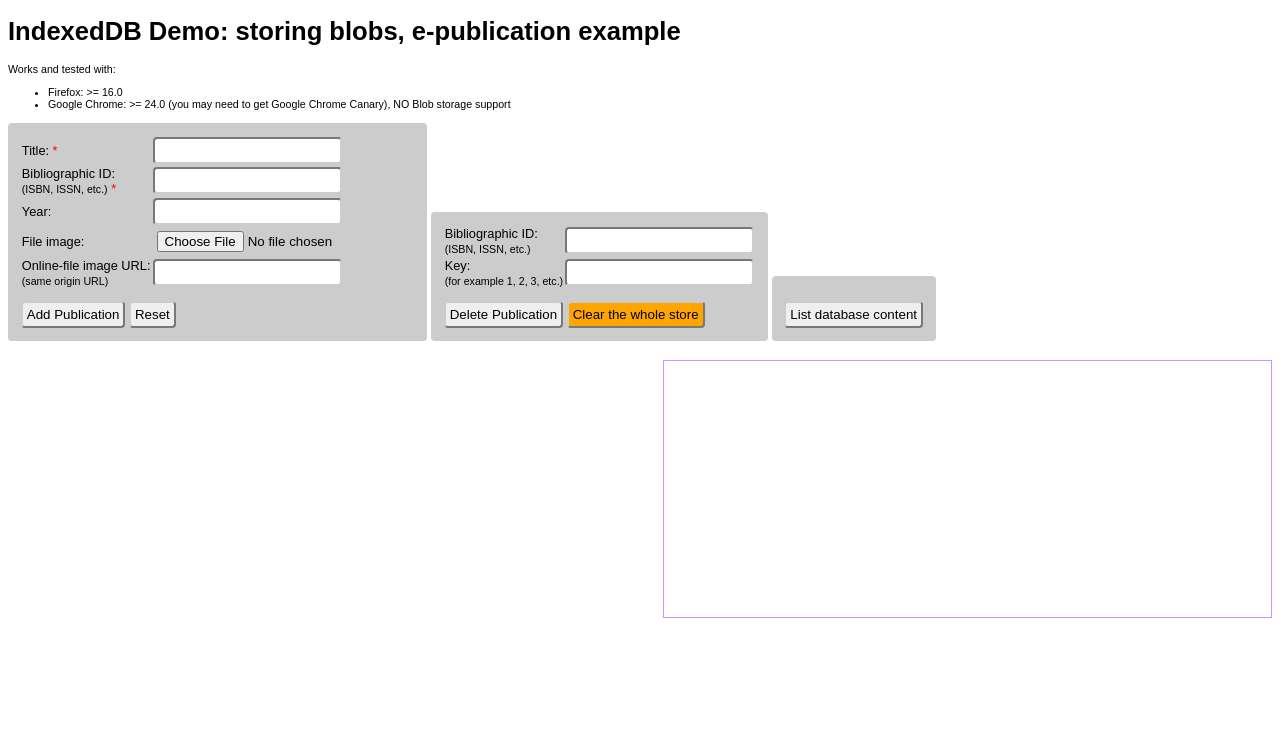
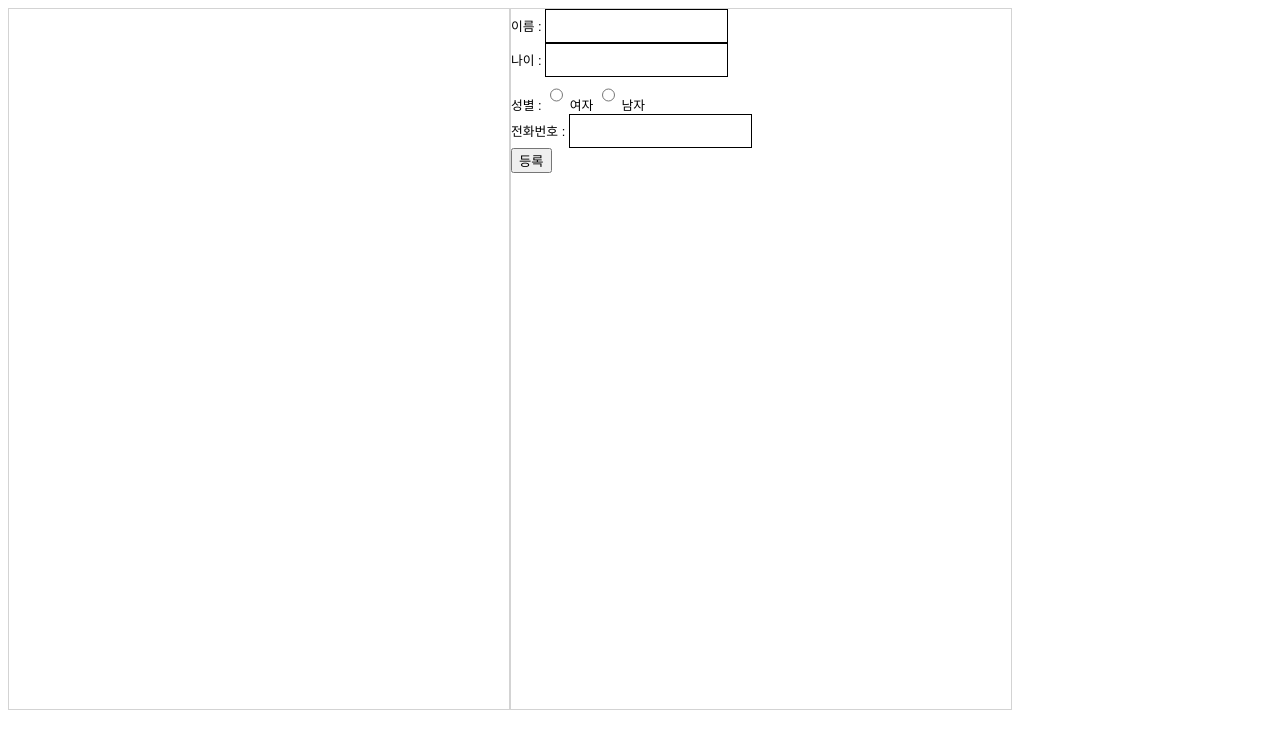
Before and after one commit to inhyeok-kim/indexeddb, a plain HTML site: page index.html in a window 1280 px wide. Drawn offline with nearby package versions, Linux system fonts and the light colour scheme.

Commit message:
1. crud 하는 중

```diff
--- a/css.css
+++ b/css.css
@@ -3,83 +3,16 @@ body {
     font-family: Sans-Serif;
   }
 
-  form {
-    background-color: #cccccc;
-    border-radius: 0.3em;
-    display: inline-block;
-    margin-bottom: 0.5em;
-    padding: 1em;
-  }
-
-  table {
-    border-collapse: collapse;
-  }
-
-  input {
-    padding: 0.3em;
-    border-color: #cccccc;
-    border-radius: 0.3em;
-  }
-
-  .required:after {
-    content: "*";
-    color: red;
-  }
-
-  .button-pane {
-    margin-top: 1em;
-  }
-
-  #pub-viewer {
-    float: right;
-    width: 48%;
-    height: 20em;
-    border: solid #d092ff 0.1em;
-  }
-  #pub-viewer iframe {
-    width: 100%;
-    height: 100%;
-  }
-
-  #pub-list {
-    width: 46%;
-    background-color: #eeeeee;
-    border-radius: 0.3em;
-  }
-  #pub-list li {
-    padding-top: 0.5em;
-    padding-bottom: 0.5em;
-    padding-right: 0.5em;
-  }
-
-  #msg {
-    margin-bottom: 1em;
-  }
-
-  .action-success {
-    padding: 0.5em;
-    color: #00d21e;
-    background-color: #eeeeee;
-    border-radius: 0.2em;
-  }
-
-  .action-failure {
-    padding: 0.5em;
-    color: #ff1408;
-    background-color: #eeeeee;
-    border-radius: 0.2em;
-  }
-
-  .note {
-    font-size: smaller;
-  }
-
-  .destructive {
-    background-color: orange;
-  }
-  .destructive:hover {
-    background-color: #ff8000;
-  }
-  .destructive:active {
-    background-color: red;
-  }
+.box {
+  border: 1px solid lightgray;
+  width: 500px;
+  height: 700px;
+  display: table-cell;
+}
+form {
+  display: inline;
+}
+input {
+  height : 30px;
+  border : 1px solid black;
+}
--- /dev/null
+++ b/database.json
@@ -0,0 +1,3 @@
+{
+    "db_name" : ""
+}
--- a/index.html
+++ b/index.html
@@ -9,136 +9,26 @@
     <link rel="stylesheet" href="/css.css">
 </head>
 <body>
-    <h1>IndexedDB Demo: storing blobs, e-publication example</h1>
-    <div class="note">
-      <p>
-        Works and tested with:
-      </p>
-      <div id="compat">
-      </div>
+    <div class="box">
+        <ul id="people_list">
+
+        </ul>
+    </div>
+    <div class="box">
+      <form id="form">
+        이름 : <input type="text" name="name" id="name">
+        <br/>
+        나이 : <input type="number" name="age" id="age">
+        <br/>
+        성별 : <input type="radio" name="gender" value="W" id="gender"> 여자
+        <input type="radio" name="gender" value="M" id="gender"> 남자
+        <br/>
+        전화번호 : <input type="text" name="telNum" id="telNum">
+        <br/>
+      </form>
+      <button onclick="insertPerson()">등록</button>
     </div>
 
-    <div id="msg">
-    </div>
-
-    <form id="register-form">
-      <table>
-        <tbody>
-          <tr>
-            <td>
-              <label for="pub-title" class="required">
-                Title:
-              </label>
-            </td>
-            <td>
-              <input type="text" id="pub-title" name="pub-title" />
-            </td>
-          </tr>
-          <tr>
-            <td>
-              <label for="pub-biblioid" class="required">
-                Bibliographic ID:<br/>
-                <span class="note">(ISBN, ISSN, etc.)</span>
-              </label>
-            </td>
-            <td>
-              <input type="text" id="pub-biblioid" name="pub-biblioid"/>
-            </td>
-          </tr>
-          <tr>
-            <td>
-              <label for="pub-year">
-                Year:
-              </label>
-            </td>
-            <td>
-              <input type="number" id="pub-year" name="pub-year" />
-            </td>
-          </tr>
-        </tbody>
-        <tbody>
-          <tr>
-            <td>
-              <label for="pub-file">
-                File image:
-              </label>
-            </td>
-            <td>
-              <input type="file" id="pub-file"/>
-            </td>
-          </tr>
-          <tr>
-            <td>
-              <label for="pub-file-url">
-                Online-file image URL:<br/>
-                <span class="note">(same origin URL)</span>
-              </label>
-            </td>
-            <td>
-              <input type="text" id="pub-file-url" name="pub-file-url"/>
-            </td>
-          </tr>
-        </tbody>
-      </table>
-
-      <div class="button-pane">
-        <input type="button" id="add-button" value="Add Publication" />
-        <input type="reset" id="register-form-reset"/>
-      </div>
-    </form>
-
-    <form id="delete-form">
-      <table>
-        <tbody>
-          <tr>
-            <td>
-              <label for="pub-biblioid-to-delete">
-                Bibliographic ID:<br/>
-                <span class="note">(ISBN, ISSN, etc.)</span>
-              </label>
-            </td>
-            <td>
-              <input type="text" id="pub-biblioid-to-delete"
-                     name="pub-biblioid-to-delete" />
-            </td>
-          </tr>
-          <tr>
-            <td>
-              <label for="key-to-delete">
-                Key:<br/>
-                <span class="note">(for example 1, 2, 3, etc.)</span>
-              </label>
-            </td>
-            <td>
-              <input type="text" id="key-to-delete"
-                     name="key-to-delete" />
-            </td>
-          </tr>
-        </tbody>
-      </table>
-      <div class="button-pane">
-        <input type="button" id="delete-button" value="Delete Publication" />
-        <input type="button" id="clear-store-button"
-               value="Clear the whole store" class="destructive" />
-      </div>
-    </form>
-
-    <form id="search-form">
-      <div class="button-pane">
-        <input type="button" id="search-list-button"
-               value="List database content" />
-      </div>
-    </form>
-
-    <div>
-      <div id="pub-msg">
-      </div>
-      <div id="pub-viewer">
-      </div>
-      <ul id="pub-list">
-      </ul>
-    </div>
-    <script type="text/javascript" src="https://ajax.googleapis.com/ajax/libs/jquery/1.8.3/jquery.min.js"></script>
-    <script src="/main.js"></script>
+    <script src="/indexedDB.js"></script>
 </body>
 </html>
--- a/indexedDB.js
+++ b/indexedDB.js
@@ -1,14 +1,23 @@
+// 공통부
+
 var runType = "dev"; // dev || prod
 const DB_NAME = "crud";
 const DB_VERSION = '1';
 var db;
+const tables = {
+    people : "people",
+}
+const Mode = {
+    read : "readonly",
+    edit : "readwrite",
+}
 
 if(!window.indexedDB){
     alert("Sorry, Your Browser didn't support IndexedDB.");
     window.close();
     history.back();
 }
-
+openDB();
 function openDB(){ // DB 초기화
     log('open DB....');
     const req = indexedDB.open(DB_NAME,DB_VERSION); // DB 접근 요청
@@ -20,6 +29,7 @@ function openDB(){ // DB 초기화
     req.onsuccess = function(e){ // DB 로드
         db = this.result;
         log("openDb DONE");
+        getPeople();
     };
 
     req.onupgradeneeded = function(e){ // DB 생성 또는 업데이트
@@ -33,7 +43,7 @@ function openDB(){ // DB 초기화
     }
 }
 
-function getObjectStore(store_name, mode) { // 테이블에대한 트랜잭션을 얻는다.
+function getObjectStore(store_name, mode) { // 테이블에대한 스토어를 얻는다.
     const tx = db.transaction(store_name, mode);
     return tx.objectStore(store_name);
 }
@@ -44,3 +54,68 @@ function log(message){ // 로그찍기
         console.log(message);
     }
 }
+function error(message){
+    if(runType =='dev'){
+        console.error(message);
+    }
+}
+
+// 공통부 끝
+
+// DAO
+function getPeople(){
+    const store = getObjectStore(tables.people, Mode.read);
+    const req = store.openCursor();
+
+    req.onsuccess = function(e){
+        const cursor = e.target.result;
+        if(cursor){
+            console.log(cursor.key, cursor.value);
+            cursor.continue();
+        }
+    }
+}
+
+function deletePerson(id){
+
+}
+
+function updatePerson(person){
+
+}
+
+function addPerson({name, age, gender, telNum}){
+    const store = getObjectStore(tables.people, Mode.edit);
+    const newPerson = {name : name, age : age, gender :gender, telNum:telNum};
+    let req;
+    console.log(newPerson);
+    try {
+        req = store.add(newPerson);
+    } catch (e) {
+        console.error(e);
+    }
+
+    req.onerror = function(){
+        console.error(this.error);
+    }
+
+    req.onsuccess = function(e){
+        log('add successed');
+        getPeople();
+    }
+}
+
+// DAO 끝
+
+// Service
+function insertPerson(){
+    const form = document.getElementById('form');
+    const person = {
+        name : form.name.value,
+        age : form.age.value,
+        gender : form.gender.value,
+        telNum : form.telNum.value
+    }
+    addPerson(person);
+}
+// Service 끝
```
